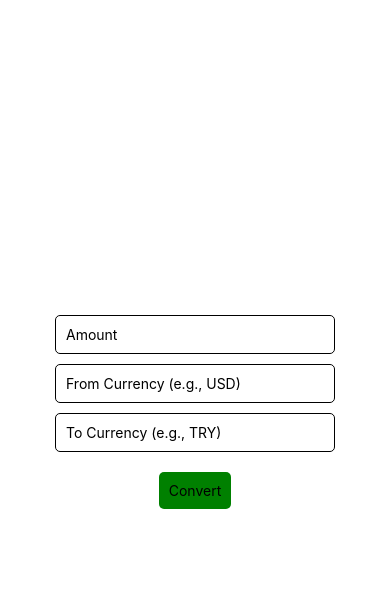
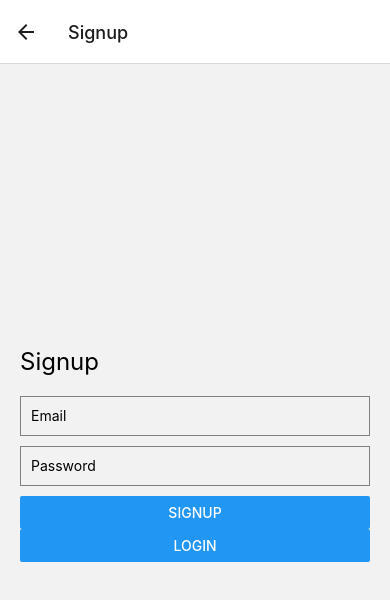
Before and after one commit to Miecevit/reactnative-firebase, a React Native app: screen /Signup in a window 390 px wide. Shown: the top 600 px of the page. Built offline with nearby package versions, Linux system fonts and the light colour scheme.

Commit message:
Add files via upload

```diff
--- a/App.js
+++ b/App.js
@@ -1,108 +1,19 @@
-import React, {useState} from 'react';
-import {
-  StyleSheet,
-  Text,
-  View,
-  TextInput,
-  TouchableOpacity,
-} from 'react-native';
+import React from 'react';
+import { NavigationContainer } from '@react-navigation/native';
+import { createStackNavigator } from '@react-navigation/stack';
+import Login from './Screens/Login';
+import Signup from './Screens/Signup';
 
-const API_KEY = 'd05a021ffad477c38f37f2f3';
 
-export default function App(){
+const Stack = createStackNavigator();
 
-  const [amount, setAmount] = useState('');
-  const [fromCurrency, setFromCurrency] = useState('');
-  const [toCurrency, setToCurrency] = useState('');
-  const [conversionResult, setConversionResult] = useState(null);
-
-  const convertCurrency = async () => {
-
-    if(amount.trim() !== '' && fromCurrency.trim() !== '' && toCurrency.trim() !== ''){
-
-      const response = await fetch(
-        `https://v6.exchangerate-api.com/v6/${API_KEY}/pair/${fromCurrency}/${toCurrency}/${amount}`
-        );
-
-      const data = await response.json();
-
-      console.log(data);
-
-      if(data.result == 'success') {
-        setConversionResult(data.conversion_result);
-      }else{
-        setConversionResult('Error: API Connection Error');
-      }
-
-    }
-
-  }
-
-  return(
-      <View style={styles.container}>
-        <TextInput
-          style={styles.input}
-          placeholder="Amount"
-          value={amount}
-          onChangeText={setAmount}
-          keyboardType="numeric"
-        />
-        <TextInput
-          style={styles.input}
-          placeholder="From Currency (e.g., USD)"
-          value={fromCurrency}
-          onChangeText={setFromCurrency}
-          autoCapitalize="characters"
-        />
-        <TextInput
-          style={styles.input}
-          placeholder="To Currency (e.g., TRY)"
-          value={toCurrency.toUpperCase()}
-          onChangeText={setToCurrency}
-          autoCapitalize="characters"
-        />
-        <TouchableOpacity onPress={convertCurrency} style={styles.button}>
-          <Text>Convert</Text>
-        </TouchableOpacity>
-        <Text style={styles.result}>
-
-          {typeof conversionResult === 'number'
-          ?
-`${amount} ${fromCurrency.toUpperCase()} = ${conversionResult} ${toCurrency.toUpperCase()}`
-          :
-          conversionResult}
-
-        </Text>
-      </View>
-
+export default function App() {
+  return (
+    <NavigationContainer>
+      <Stack.Navigator initialRouteName="Login">
+        <Stack.Screen name="Login" component={Login} />
+        <Stack.Screen name="Signup" component={Signup} />
+      </Stack.Navigator>
+    </NavigationContainer>
   );
 }
-
-const styles = StyleSheet.create({
-  container: {
-    flex: 1,
-    backgroundColor: '#fff',
-    alignItems: 'center',
-    justifyContent: 'center',
-    padding: 50,
-    paddingHorizontal: 20,
-  },
-  input: {
-    borderWidth: 1,
-    borderColor: 'black',
-    borderRadius: 5,
-    padding: 10,
-    width: '80%',
-    marginBottom: 10,
-  },
-  button: {
-    backgroundColor: "green",
-    padding: 10,
-    borderRadius: 5,
-    marginTop: 10,
-  },
-  result: {
-    marginTop: 20,
-    fontSize: 18,
-  },
-});
--- a/Screens/Login.js
+++ b/Screens/Login.js
@@ -18,9 +18,11 @@ export default function Login({ navigation }) {
     try{
 
       await firebase.auth().signInWithEmailAndPassword(email, password);
+      Alert.alert("100KY - ToDo", "Giriş yapıldı.")
 
     }catch (error){
       console.log(error.message);
+      Alert.alert("100KY - ToDo", `Hata oluştu: ${error.message}`);
     }
 
   };
--- a/Screens/Signup.js
+++ b/Screens/Signup.js
@@ -18,9 +18,11 @@ export default function Signup({ navigation }) {
     try{
 
       await firebase.auth().createUserWithEmailAndPassword(email, password);
+      Alert.alert('100KY - ToDo', 'Hesabınız oluşturuldu!');
+    }catch(error){
 
-    }catch(error){
       console.log(error.message);
+      Alert.alert('100KY - ToDO', `Hata olustu: ${error.message} `);
     }
 
   };
--- a/app.json
+++ b/app.json
@@ -1,7 +1,7 @@
 {
   "expo": {
     "name": "example",
-    "slug": "snack-ef38e6de-e59f-499f-8f5a-a4b2d8946d74",
+    "slug": "snack-10340f96-af49-494a-a114-9f0f27229488",
     "version": "1.0.0",
     "orientation": "portrait",
     "icon": "./assets/icon.png",
```
